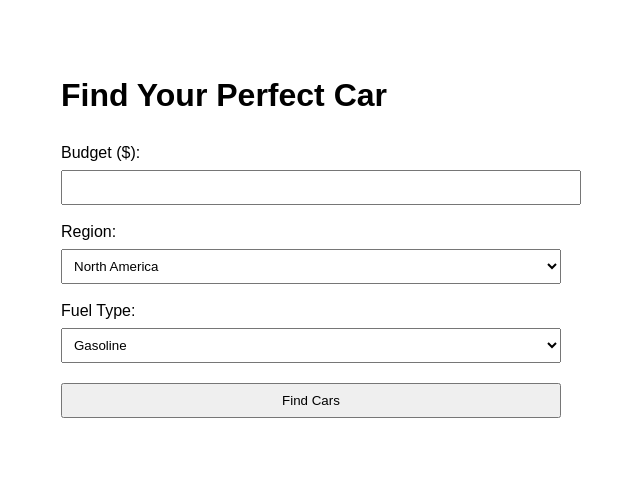
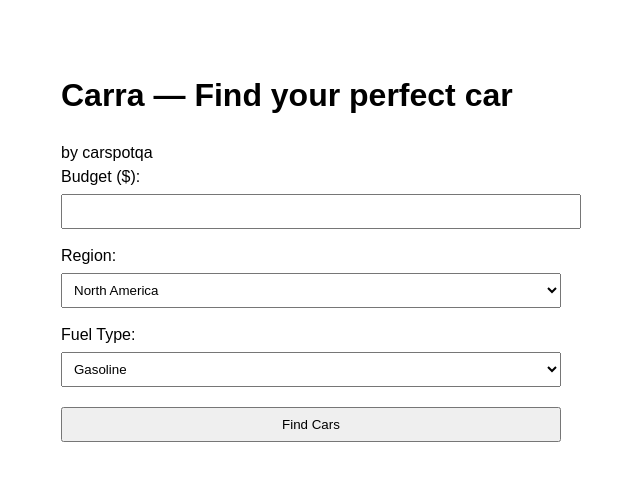
Before and after one commit to carspot-qa/carra, a plain HTML site: page index.html in a window 1280 px wide. Shown: the whole page, without its empty margins (329-969 px from the left). Drawn offline with Linux system fonts and the light colour scheme.

Commit message:
Fixed some errors and updated the handlers

```diff
--- a/index.html
+++ b/index.html
@@ -6,7 +6,8 @@
   <link rel="stylesheet" href="style.css" />
 </head>
 <body>
-  <h1>Find Your Perfect Car</h1>
+    <h1>Carra — Find your perfect car</h1>
+    <label>by carspotqa</label>
   <form id="carForm">
     <label>Budget ($): <input type="number" id="budget" required /></label><br />
     <label>Region:
@@ -14,6 +15,7 @@
         <option>North America</option>
         <option>Europe</option>
         <option>Asia</option>
+        <option>Middle East</option>
       </select>
     </label><br />
     <label>Fuel Type:
--- a/script.js
+++ b/script.js
@@ -8,10 +8,12 @@ document.getElementById("carForm").addEventListener("submit", async (e) => {
     const res = await fetch("cars.json");
     const cars = await res.json();
 
+    // Filter cars based on budget, region, and fuel type
     const results = cars.filter(
       car => car.region === region && car.fuel === fuel && car.price <= budget
     );
 
+    // Show the results on the page
     const resultDiv = document.getElementById("results");
     resultDiv.innerHTML = "<h3>Results:</h3>" +
       (results.length
```
